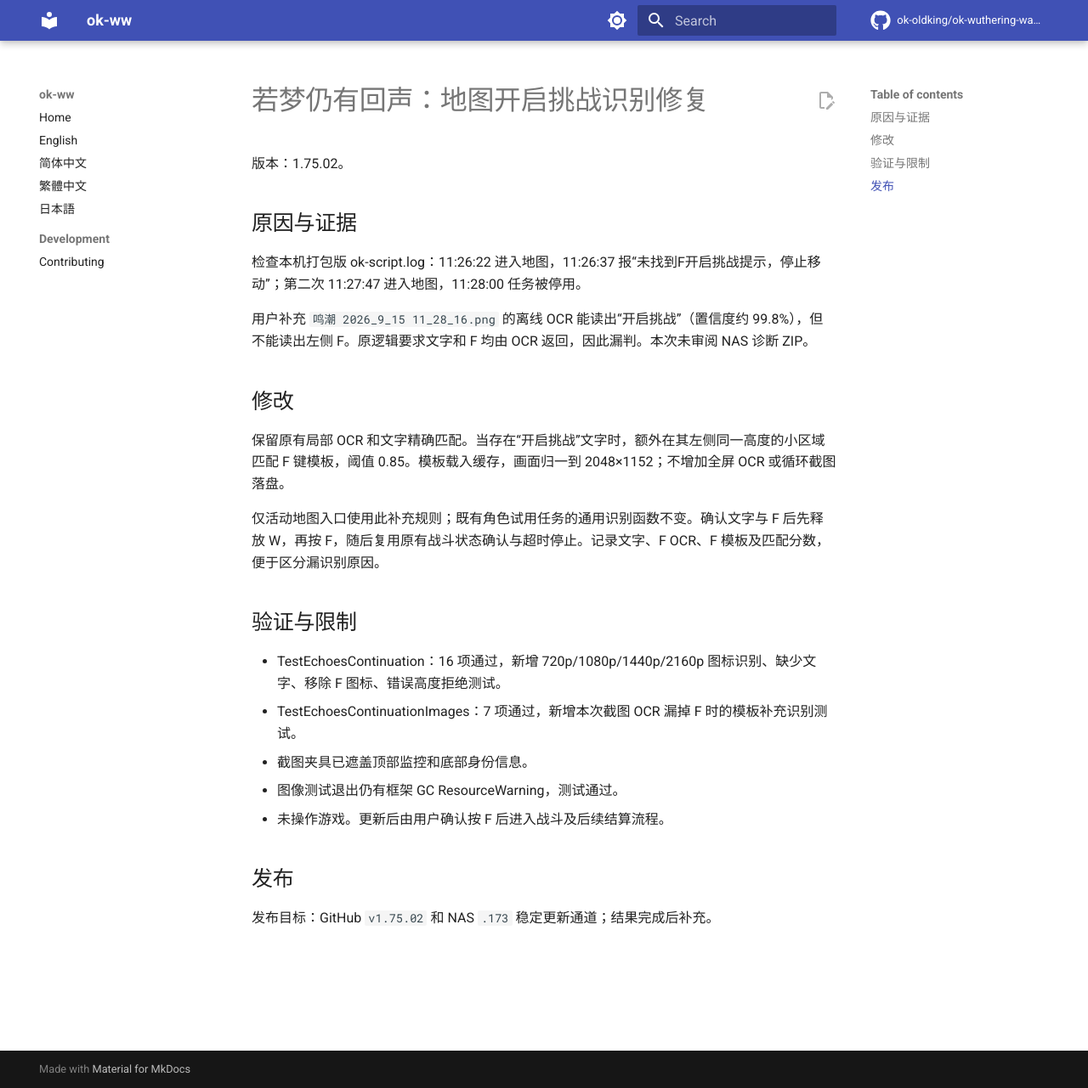
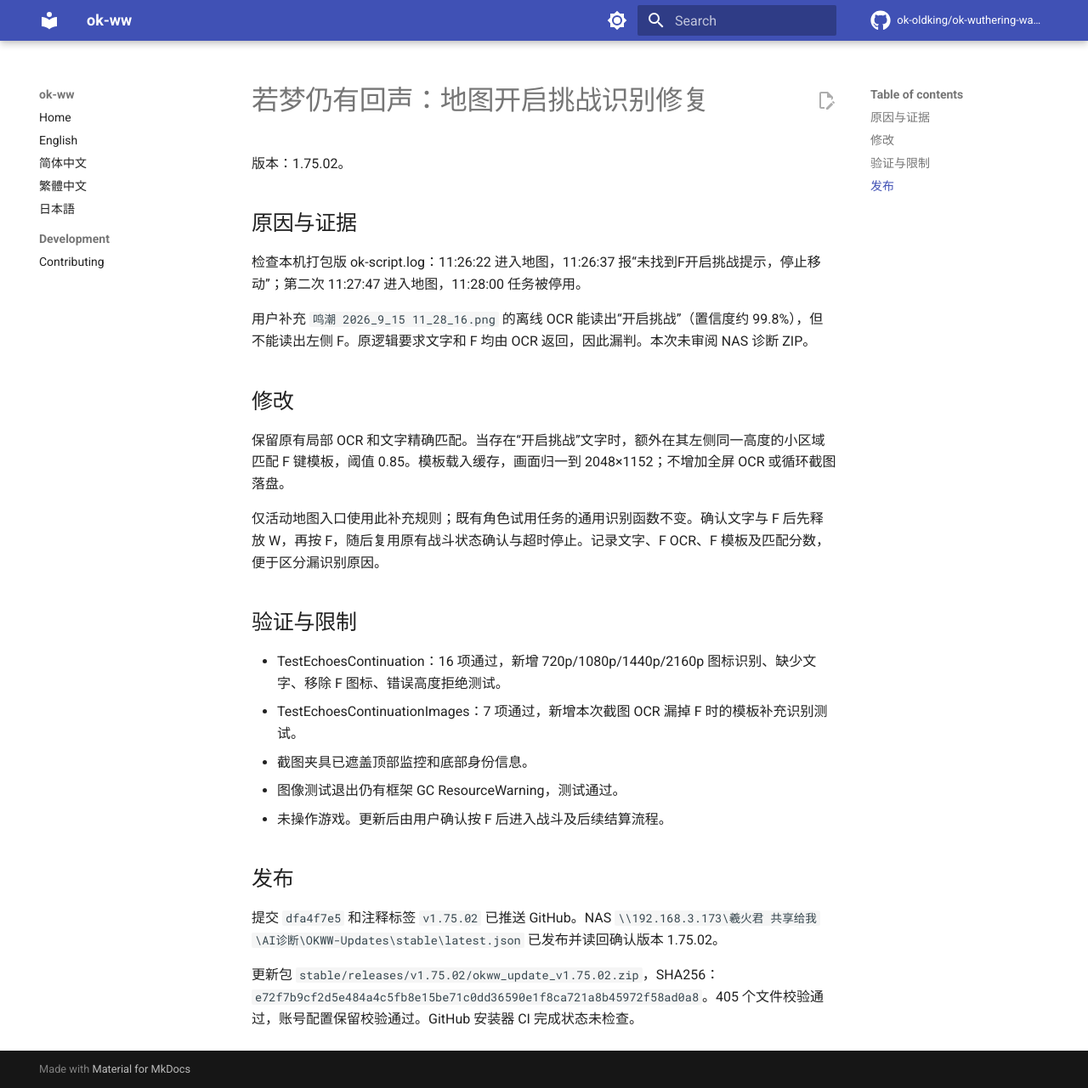
Before and after one commit to xihuojun2020-tech/okww-custom, an MkDocs documentation site: the page built from docs/reviews/2026-09-15-echoes-start-f-fix.md, in a window 1280 px wide and 1281 px high. Shown: the whole window at 85% size. Built offline with MkDocs 1.6.1 and Material for MkDocs 9.7.7, drawn with Linux system fonts in a browser that asks for light colours; comment, search, counter and statistics services are not loaded.

Commit message:
docs: record challenge F recognition fix publication

```diff
--- a/docs/reviews/2026-09-15-echoes-start-f-fix.md
+++ b/docs/reviews/2026-09-15-echoes-start-f-fix.md
@@ -24,4 +24,6 @@
 
 ## 发布
 
-发布目标：GitHub `v1.75.02` 和 NAS `.173` 稳定更新通道；结果完成后补充。
+提交 `dfa4f7e5` 和注释标签 `v1.75.02` 已推送 GitHub。NAS `\\192.168.3.173\羲火君 共享给我\AI诊断\OKWW-Updates\stable\latest.json` 已发布并读回确认版本 1.75.02。
+
+更新包 `stable/releases/v1.75.02/okww_update_v1.75.02.zip`，SHA256：`e72f7b9cf2d5e484a4c5fb8e15be71c0dd36590e1f8ca721a8b45972f58ad0a8`。405 个文件校验通过，账号配置保留校验通过。GitHub 安装器 CI 完成状态未检查。
```
